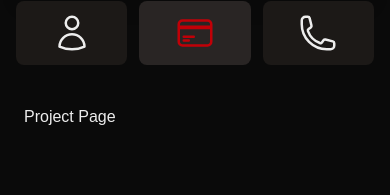
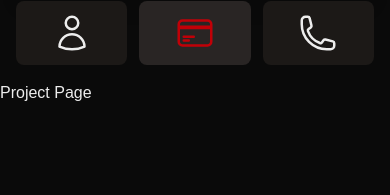
Before and after one commit to Ivaz7/portfolio-next-ivaz, a Next.js app: page /project in a window 390 px wide. Shown: the part 129-324 px from the top of the page. Built offline with nearby package versions, Linux system fonts and the light colour scheme; a web font is replaced by a local one.

Commit message:
fixing min height for every page and change scrollbar color

```diff
--- a/app/contact/page.tsx
+++ b/app/contact/page.tsx
@@ -6,7 +6,7 @@ export const metadata: Metadata = {
 
 export default function Contact() {
   return(
-    <div>
+    <div className="min-h-screen">
       Contact Page
     </div>
   )
--- a/app/global.css
+++ b/app/global.css
@@ -17,3 +17,20 @@ body {
   color: var(--foreground);
   font-family: Arial, Helvetica, sans-serif;
 }
+
+/* For Chrome, Safari, Edge, Opera */
+::-webkit-scrollbar-track {
+  background: oklch(37.4% 0.01 67.558);
+}
+
+::-webkit-scrollbar-thumb {
+  background-color: oklch(21.6% 0.006 56.043);
+  border-radius: 9999px;
+  border: 2px solid transparent;
+  background-clip: content-box;
+}
+
+/* For Firefox */
+* {
+  scrollbar-color: oklch(21.6% 0.006 56.043) oklch(37.4% 0.01 67.558);
+}
--- a/app/layout.tsx
+++ b/app/layout.tsx
@@ -20,9 +20,7 @@ export default function RootLayout({
           <Sidenav />
         </header>
         <main className="flex-grow md:overflow-y-auto">
-          <div className="min-h-screen p-6 md:p-12">
-            {children}
-          </div>
+          {children}
           <Footer />
         </main>
       </body>
--- a/app/not-found.tsx
+++ b/app/not-found.tsx
@@ -4,6 +4,11 @@ import {
 import clsx from "clsx"
 import { dmsans } from "./lib/font"
 import Navlink from "./component/nav-link"
+import type { Metadata } from "next";
+
+export const metadata: Metadata = {
+  title: "Ivaz Reza Portfolio",
+};
 
 export default function NotFound() {
   return (
--- a/app/page.tsx
+++ b/app/page.tsx
@@ -4,9 +4,9 @@ export const metadata: Metadata = {
   title: "About | Ivaz Reza",
 };
 
-export default function Home() {
+export default function About() {
   return(
-    <div>
+    <div className="min-h-screen">
       About Page
     </div>
   )
--- a/app/project/page.tsx
+++ b/app/project/page.tsx
@@ -6,7 +6,7 @@ export const metadata: Metadata = {
 
 export default function Project() {
   return(
-    <div>
+    <div className="min-h-screen">
       Project Page
     </div>
   )
```
